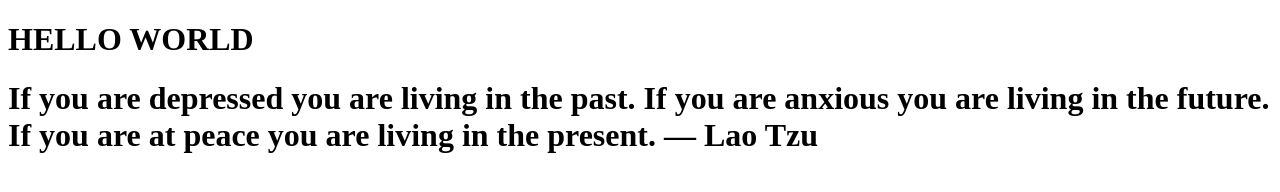
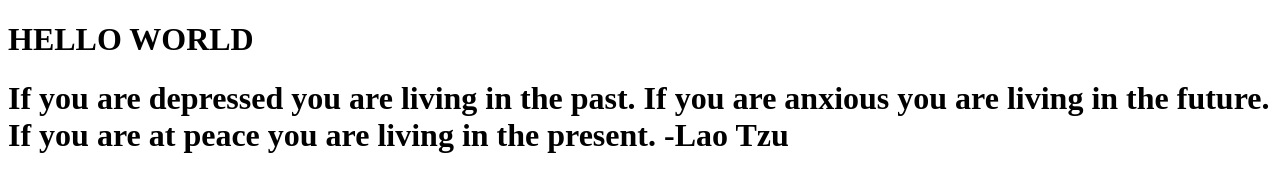
Before and after one commit to Pacheco731/CMST385, a plain HTML site: page project1/index.html in a window 1280 px wide. Drawn offline with Linux system fonts and the light colour scheme.

Commit message:
Update index.html

```diff
--- a/project1/index.html
+++ b/project1/index.html
@@ -6,6 +6,6 @@
 <body>
 
 <h1>HELLO WORLD</h1>
-<h1>If you are depressed you are living in the past. If you are anxious you are living in the future. If you are at peace you are living in the present. ― Lao Tzu</h1>
+<h1>If you are depressed you are living in the past. If you are anxious you are living in the future. If you are at peace you are living in the present. -Lao Tzu</h1>
 </body>
 </html>
```
